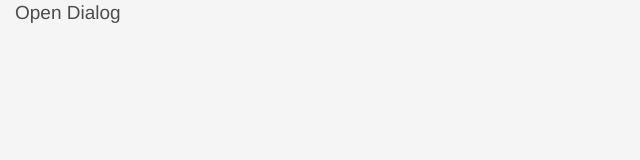
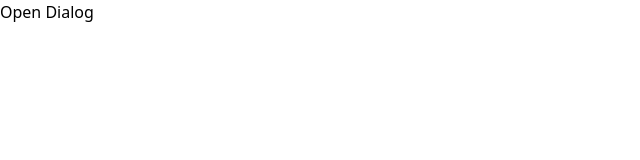
Before and after one commit to sothearo-kay/bakong-integration, a Vue app: page / in a window 1280 px wide. Shown: the top 160 px of the page, without its empty margins (0-640 px from the left). Built offline with nearby package versions, Linux system fonts and the light colour scheme; the HTML template or start-up script is replaced by a standard one.

Commit message:
feat(dep): add tailwindcss

```diff
--- a/package.json
+++ b/package.json
@@ -13,7 +13,9 @@
     "format": "prettier --write src/"
   },
   "dependencies": {
+    "@tailwindcss/vite": "^4.1.1",
     "motion-v": "1.0.0-alpha.0",
+    "tailwindcss": "^4.1.1",
     "vue": "^3.5.13"
   },
   "devDependencies": {
--- a/src/assets/main.css
+++ b/src/assets/main.css
@@ -1,88 +1 @@
-*,
-*::before,
-*::after {
-  box-sizing: border-box;
-}
-
-*:focus {
-  outline: 3px dashed #228bec;
-}
-
-html {
-  font: 62.5% / 1.15 sans-serif;
-}
-
-h1,
-h2,
-h3,
-p {
-  margin-block: 0;
-}
-
-ul {
-  list-style: none;
-  padding: 0;
-}
-
-button {
-  border: none;
-  margin: 0;
-  padding: 0;
-  width: auto;
-  overflow: visible;
-  background: transparent;
-  color: inherit;
-  font: inherit;
-  line-height: normal;
-  -webkit-font-smoothing: inherit;
-  -moz-osx-font-smoothing: inherit;
-  appearance: none;
-}
-
-button::-moz-focus-inner {
-  border: 0;
-}
-
-button,
-input,
-optgroup,
-select,
-textarea {
-  font-family: inherit;
-  font-size: 100%;
-  line-height: 1.15;
-  margin: 0;
-}
-
-button,
-input {
-  overflow: visible;
-}
-
-input[type='text'] {
-  border-radius: 0;
-}
-
-body {
-  width: 100%;
-  max-width: 1280px;
-  margin: 0 auto;
-  padding-inline: 1rem;
-  font:
-    1.6rem/1.25 'Helvetica Neue',
-    Helvetica,
-    Arial,
-    sans-serif;
-  background-color: #f5f5f5;
-  color: #4d4d4d;
-  -moz-osx-font-smoothing: grayscale;
-  -webkit-font-smoothing: antialiased;
-}
-
-@media screen and (min-width: 620px) {
-  body {
-    font-size: 1.9rem;
-    line-height: 1.31579;
-    padding-inline: 1.5rem;
-  }
-}
+@import 'tailwindcss';
--- a/vite.config.ts
+++ b/vite.config.ts
@@ -4,6 +4,7 @@ import vue from '@vitejs/plugin-vue'
 import vueDevTools from 'vite-plugin-vue-devtools'
 import Components from 'unplugin-vue-components/vite'
 import MotionResolver from 'motion-v/resolver'
+import tailwindcss from '@tailwindcss/vite'
 
 // https://vite.dev/config/
 export default defineConfig({
@@ -14,6 +15,7 @@ export default defineConfig({
       dts: true,
       resolvers: [MotionResolver()],
     }),
+    tailwindcss(),
   ],
   resolve: {
     alias: {
```
Also changed, not shown: 1 other file (tests, documents, lock files or other folders).
